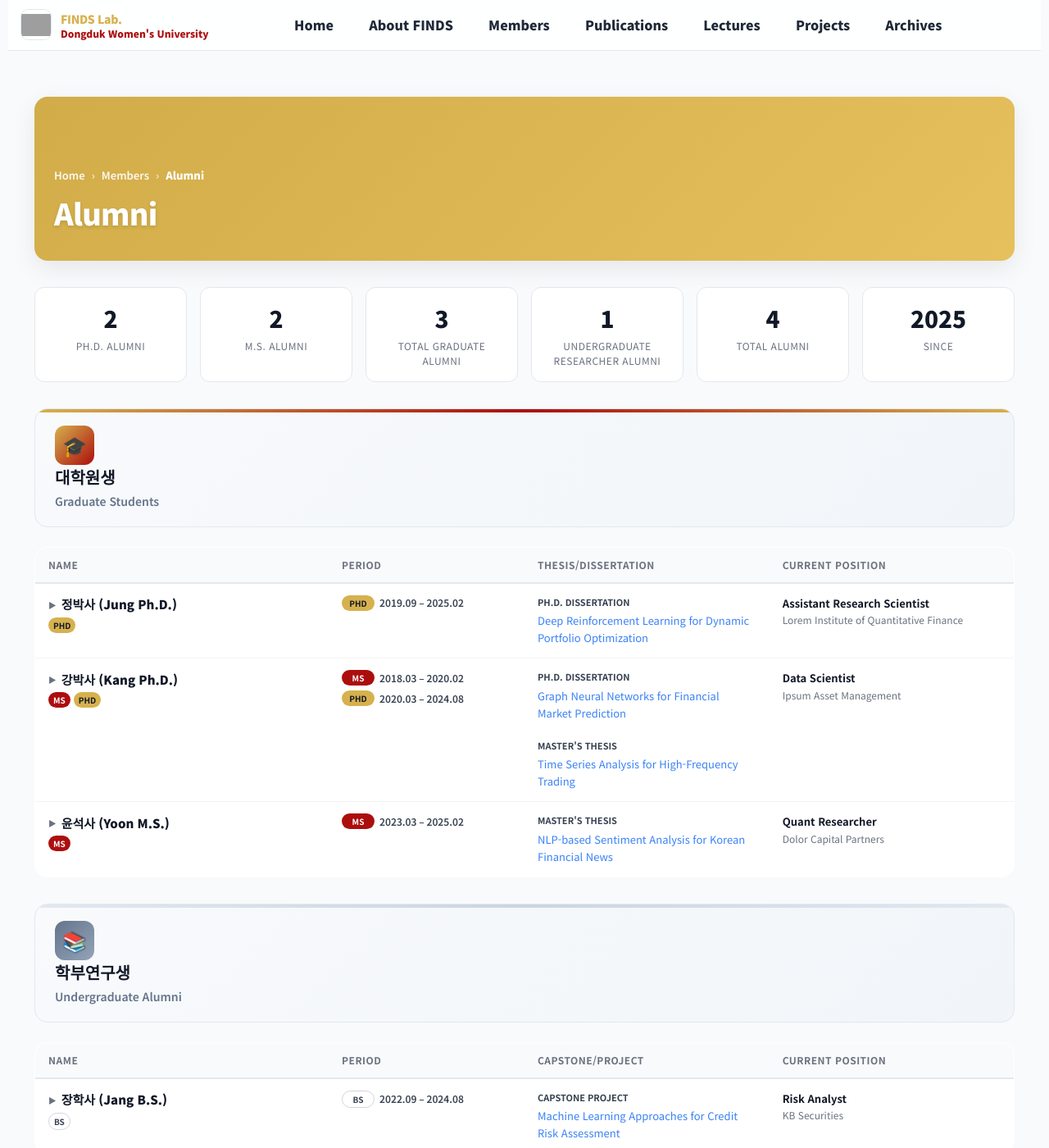
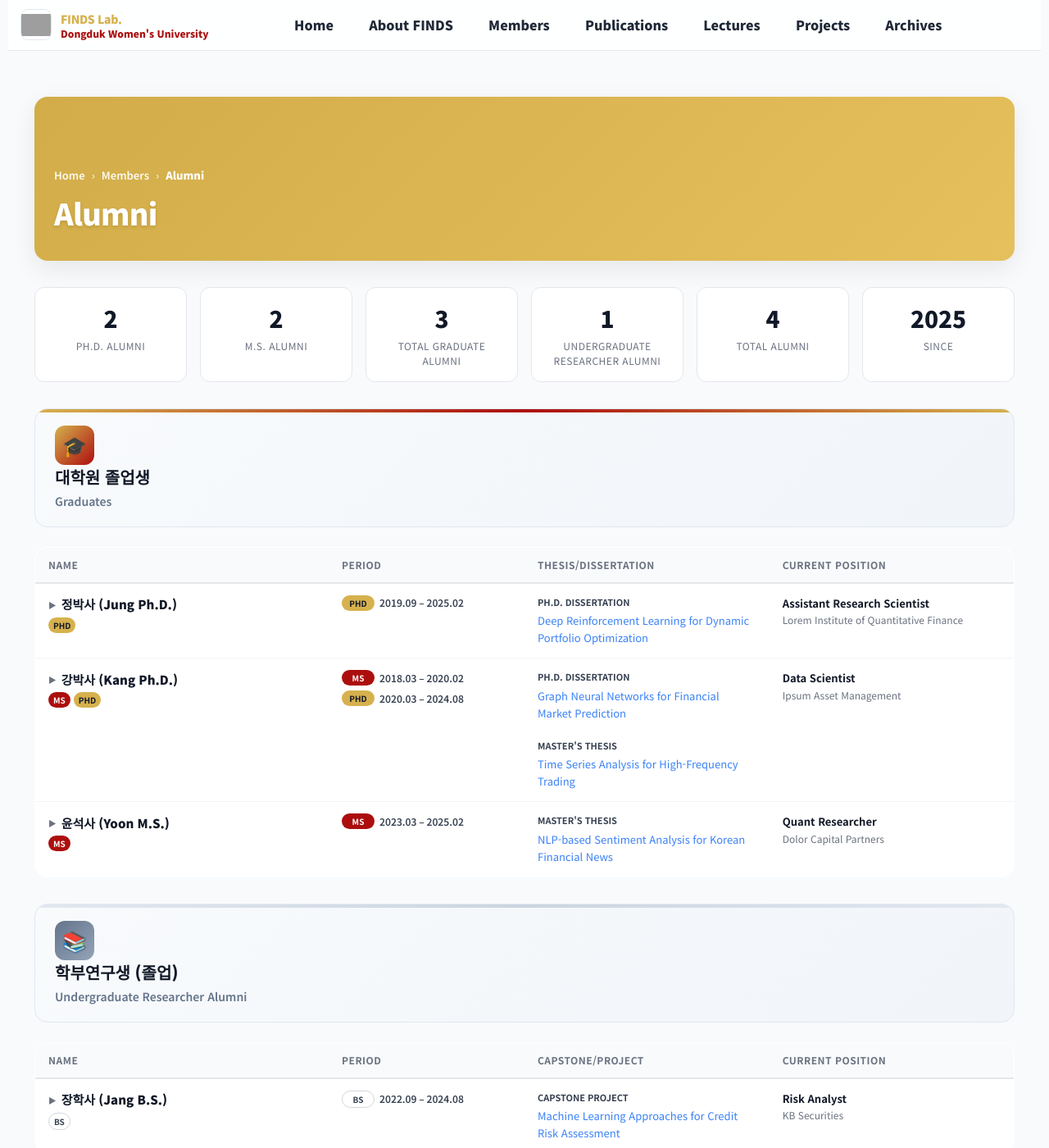
Before and after one commit to FinDS-Lab/site, a Jekyll site: the page built from members-alumni.html, in a window 1280 px wide and 1400 px high. Shown: the whole window at 82% size. Built offline with Jekyll 4.4.1, drawn with Linux system fonts in a browser that asks for light colours; nearby versions of some CDN libraries; grey boxes are pictures that could not be loaded.

Commit message:
Update members-alumni.html

```diff
--- a/members-alumni.html
+++ b/members-alumni.html
@@ -774,8 +774,8 @@ function generateDiamondNetwork() {
   <div class="section-header">
     <div class="section-icon">🎓</div>
     <div class="section-text">
-      <div class="section-main-title">대학원생</div>
-      <div class="section-subtitle">Graduate Students</div>
+      <div class="section-main-title">대학원 졸업생</div>
+      <div class="section-subtitle">Graduates</div>
     </div>
   </div>
 
@@ -803,8 +803,8 @@ function generateDiamondNetwork() {
   <div class="section-header undergraduate">
     <div class="section-icon undergraduate">📚</div>
     <div class="section-text">
-      <div class="section-main-title">학부연구생</div>
-      <div class="section-subtitle">Undergraduate Alumni</div>
+      <div class="section-main-title">학부연구생 (졸업)</div>
+      <div class="section-subtitle">Undergraduate Researcher Alumni</div>
     </div>
   </div>
 
```
